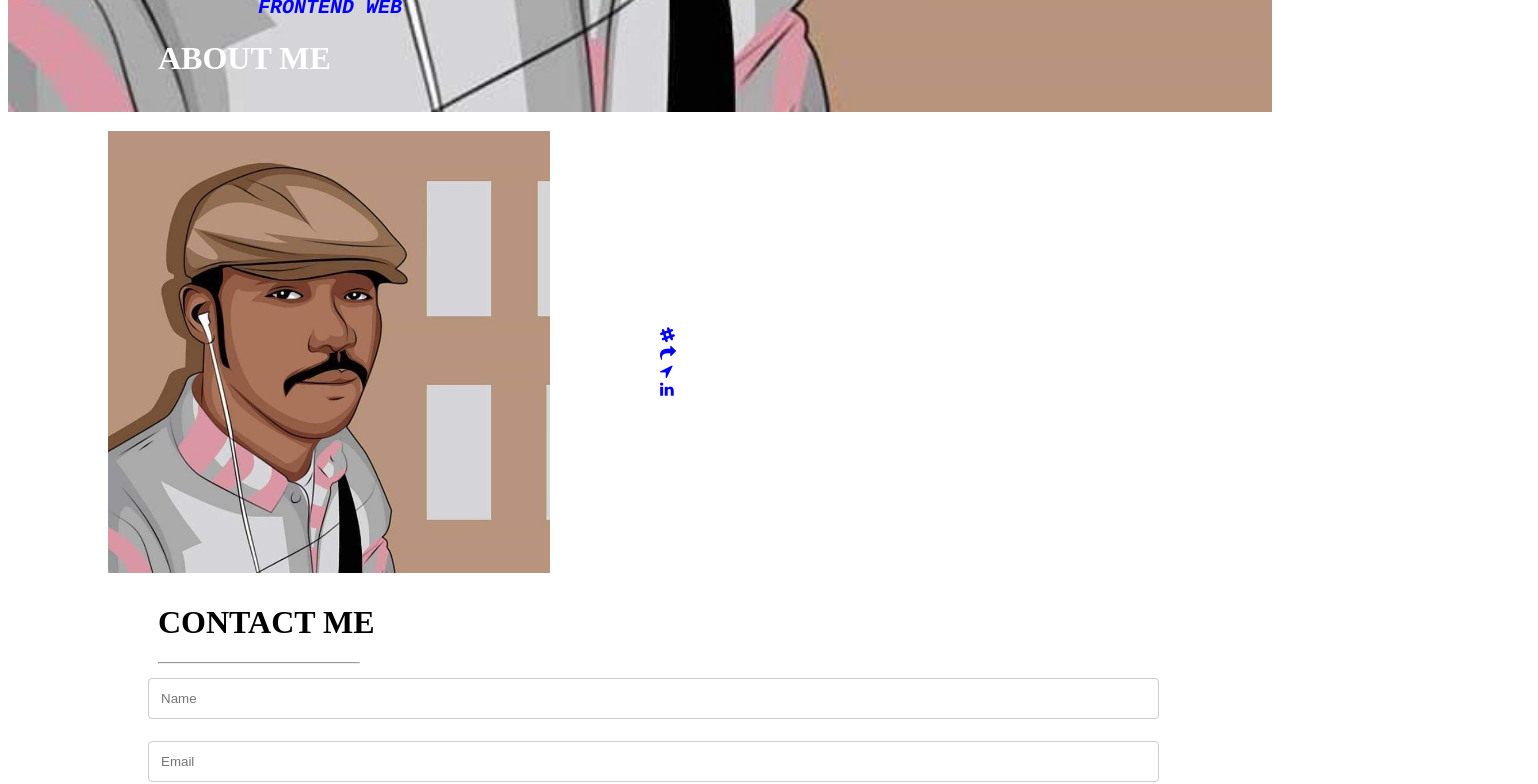
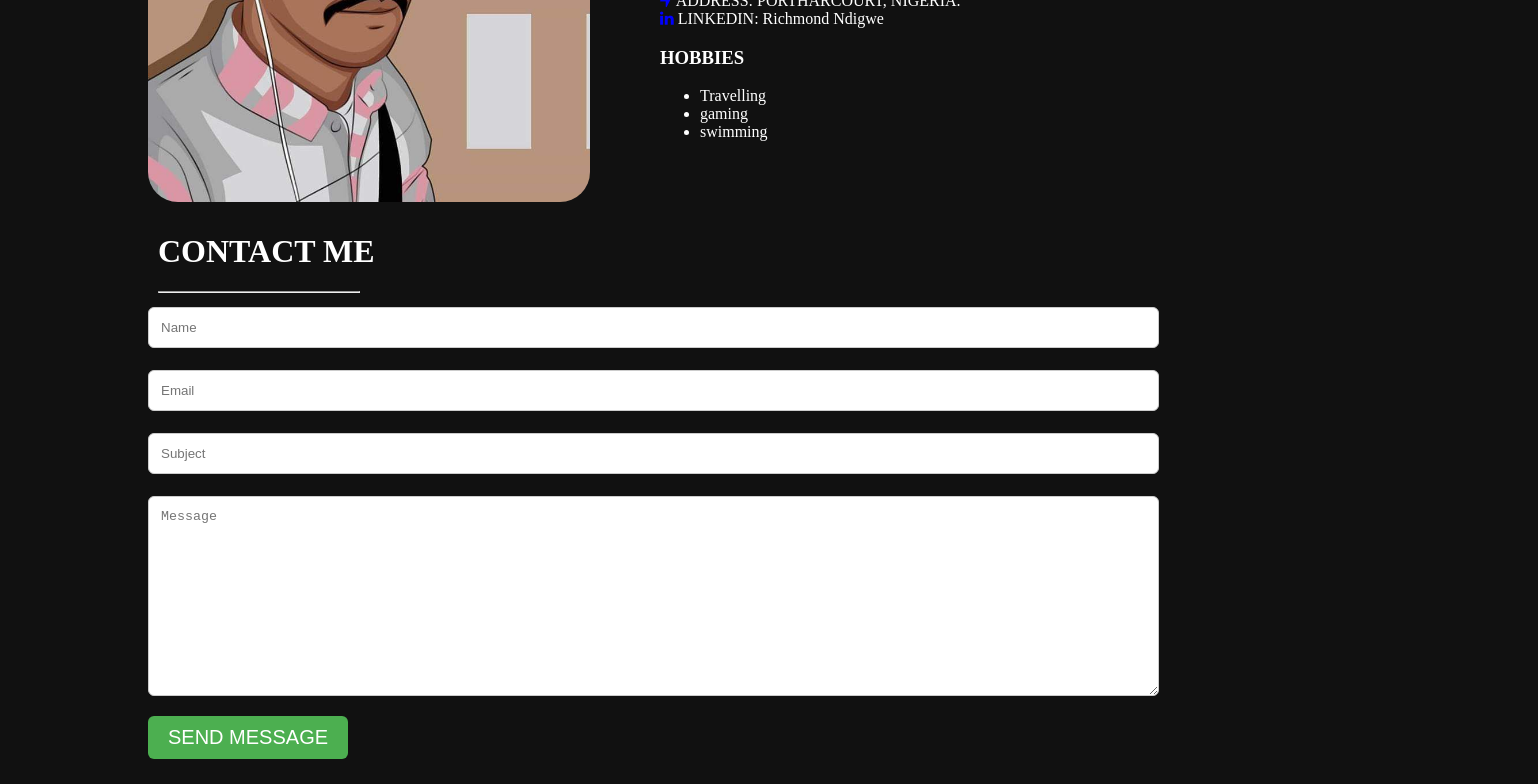
Before and after one commit to richcode43/richcode43, a plain HTML site: page index.html in a window 1280 px wide. Shown: the part 1160-1944 px from the top of the page, 1538 px wide, since content can reach past the window. Drawn offline with Linux system fonts and the light colour scheme.

Commit message:
Update style.css

```diff
--- a/style.css
+++ b/style.css
@@ -1,5 +1,6 @@
 body{
-    /* background-color: #111; */
+    background-color: #111;
+    overflow-x: hidden;
 }
 .side-nav{
   height: 100%;
@@ -34,13 +35,27 @@ body{
   .side-nav a:hover {
    background-color: gray;
    color: black;
+   cursor: pointer;
   }
 
   /*main_content class */
-  #main_content header> h1, p{
-      text-align: center;
-      text-transform: uppercase;
-      color: #111;
+
+  #main_content{
+    top:0;
+    height: 800px;
+  }
+
+   #main_content h1{
+    position: absolute;
+    top: 80%;
+    margin-left: 250px;
+    float: right;
+    width: 100%;
+    font-size:40px;
+    font-family:"Rubik", Sans-serif;
+	color:darkblue;
+
+    font-weight: bold;
   }
   h1,hr{
       margin-left: 150px;
@@ -50,7 +65,6 @@ body{
   /*about me section*/
   #about {
     display: flex ;
-    /* background-color: #111; */
     width: 100%;
     color: white;
   }
@@ -62,9 +76,10 @@ body{
     float: right
   }
   #about div img{
-      margin-left: 100px;
+      margin-left: 140px;
       margin-top: 2px;
       margin-bottom: 5px;
+      border-radius: 30px;
   }
   #about .fa{
     color: blue;
@@ -75,6 +90,14 @@ body{
     background-color: #111;
     width: 100%;
   }
+  .row{
+    display: flex;
+    flex-wrap: wrap;
+    padding 0 4px;
+  }
+  .column{
+    width: 500px;
+  }
 
   /*contact section*/
 
@@ -83,19 +106,19 @@ body{
   }
   #contact div{
    width: 100%;
+   color: white;
 
 
   }
-   #contact div p{
-     margin-left: -100px;
+   #contact h1{
+     color: white;
    }
-
 
    input[type=text], select, textarea {
     width: 80%;
     padding: 12px;
     border: 1px solid #ccc;
-    border-radius: 4px;
+    border-radius: 6px;
     box-sizing: border-box;
     margin-top: 6px;
     margin-left: 140px;
@@ -111,11 +134,18 @@ body{
     text-transform: uppercase;
     width: 200px;
     margin-left: 140px;
+    margin-bottom: 10px;
     border: none;
-    border-radius: 4px;
+    border-radius: 6px;
     cursor: pointer;
   }
 
   input[type=submit]:hover {
     background-color: #45a049;
   }
+  footer{
+    text-align: center;
+    color: white;
+    display: block;
+    font-size: 15px;
+  }
```
